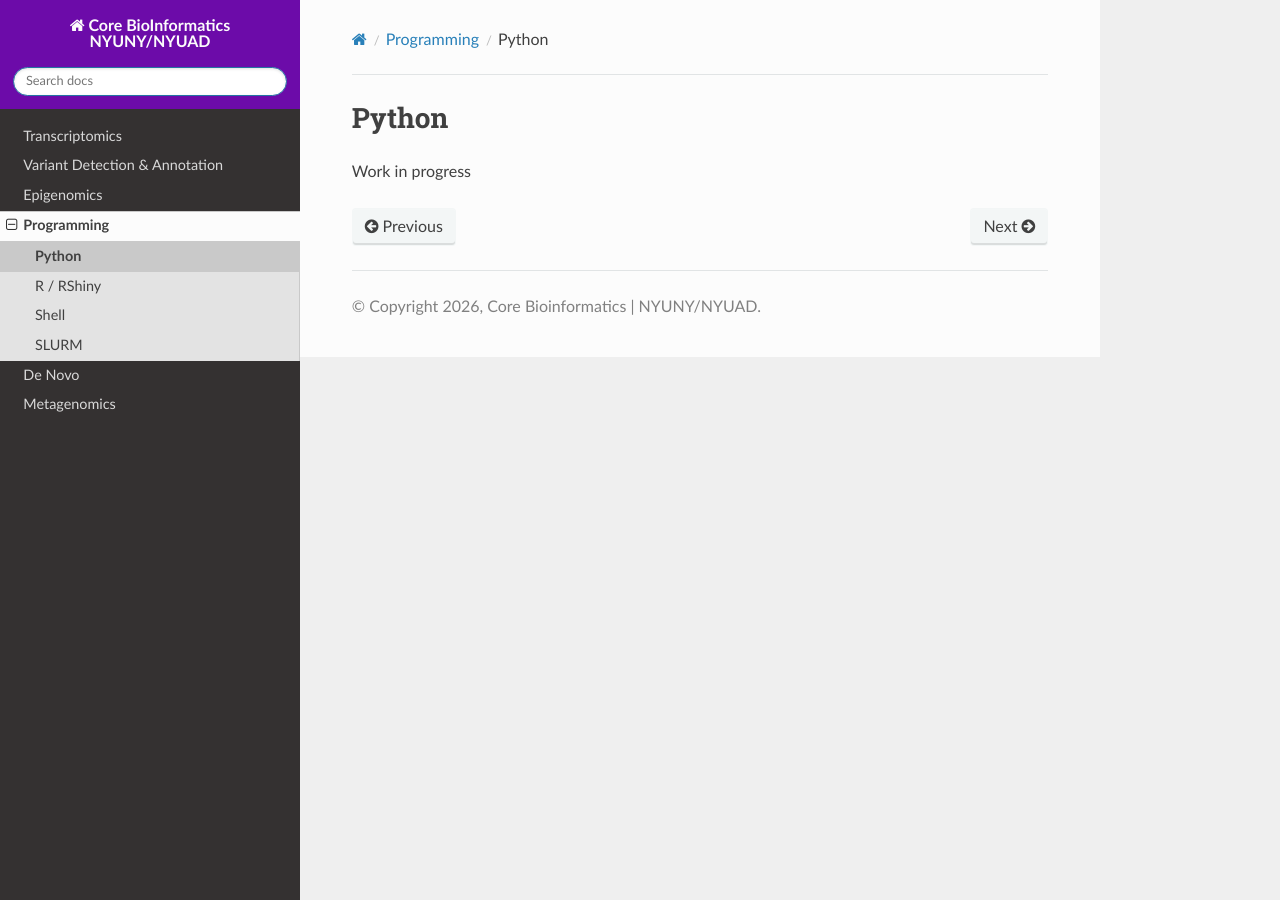
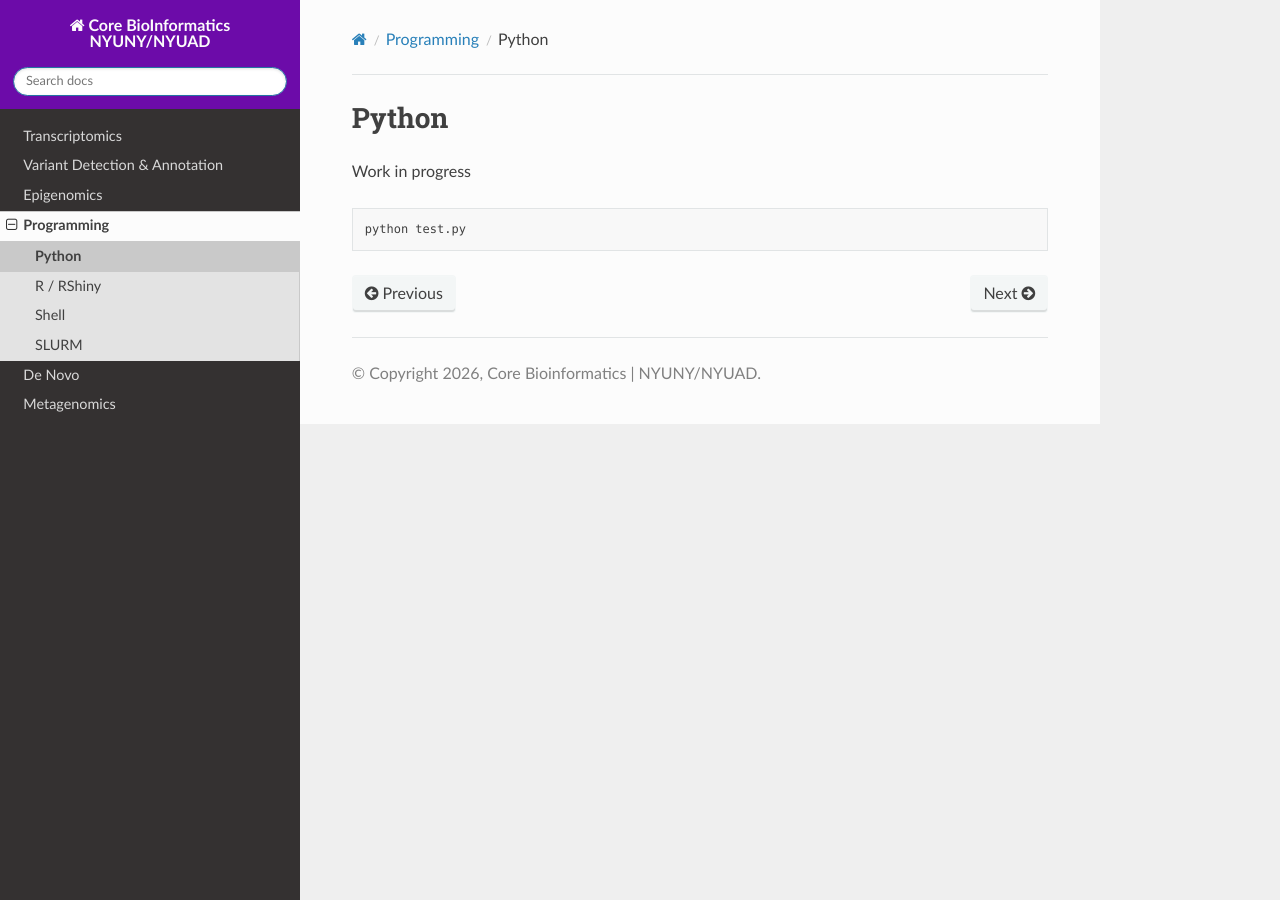
Before and after one commit to learn-gencore/learn-gencore, a Sphinx documentation site: the page built from source/programming/python.rst, in a window 1280 px wide. Built offline with Sphinx 7.4.7 and the Read the Docs theme 3.1.0, drawn with Linux system fonts in a browser that asks for light colours.

Commit message:
added python command (#2)
* added python command

* Update python.rst

---------

Co-authored-by: Jayaram Radhakrishnan <97015642+jayramr@users.noreply.github.com>

```diff
--- a/source/programming/python.rst
+++ b/source/programming/python.rst
@@ -2,3 +2,8 @@ Python
 ======
 
 Work in progress
+
+
+.. code:: bash
+
+    python test.py
```
